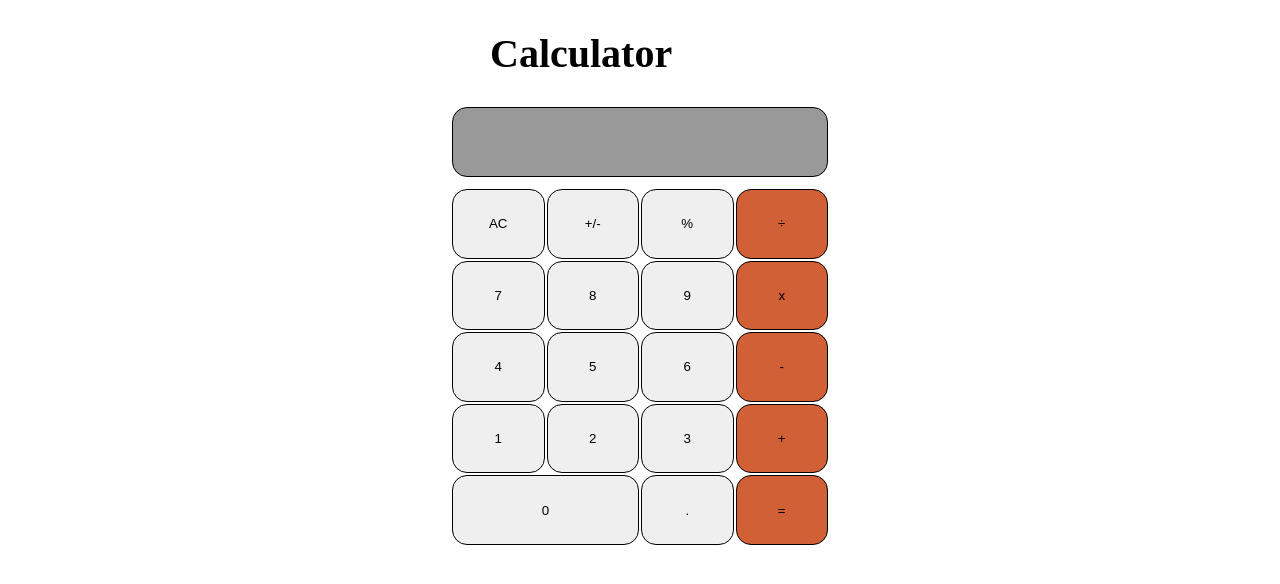
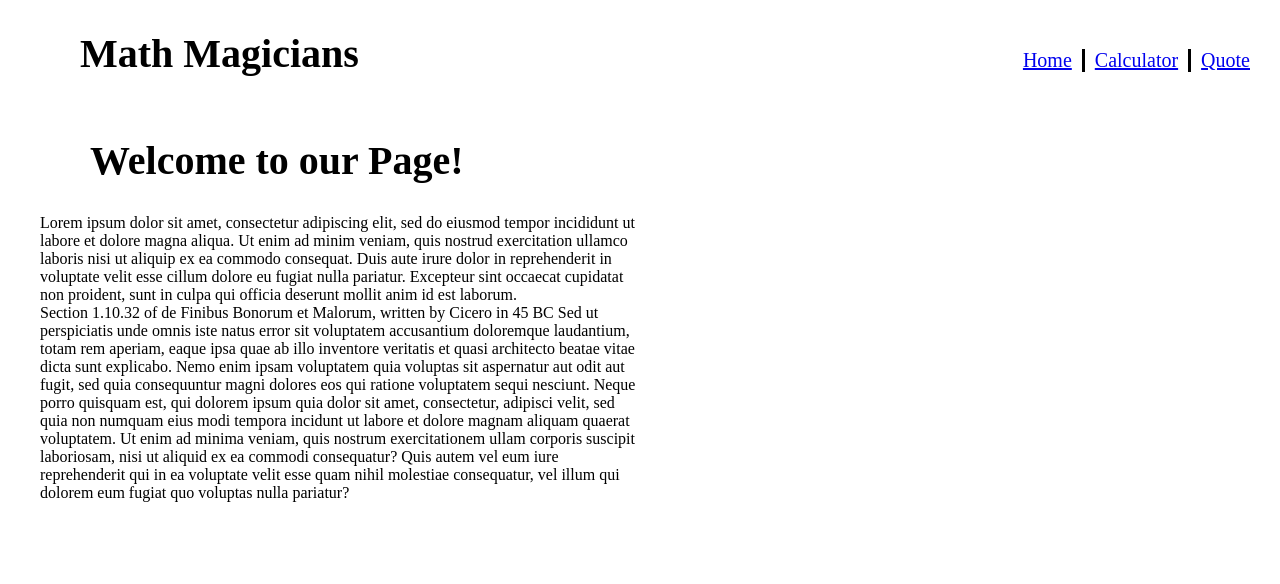
Before and after one commit to Brenda309/math-magicians, a React (Create React App) app: page / in a window 1280 px wide. Shown: the top 584 px of the page. Built offline with nearby package versions, Linux system fonts and the light colour scheme.

Commit message:
Add the routing to page

```diff
--- a/package.json
+++ b/package.json
@@ -10,6 +10,7 @@
     "bootstrap": "^5.1.3",
     "react": "^18.2.0",
     "react-dom": "^18.2.0",
+    "react-router-dom": "^5.3.3",
     "react-scripts": "5.0.1",
     "web-vitals": "^2.1.4"
   },
--- a/src/App.js
+++ b/src/App.js
@@ -1,19 +1,28 @@
 import React from 'react';
+import { BrowserRouter as Router, Route, Switch } from 'react-router-dom';
 import Calculator from './components/calculator';
+import Home from './components/home';
+import Navbar from './components/navbar';
+import Quote from './components/quote';
 
-class App extends React.Component {
-  constructor(props) {
-    super(props);
-    this.state = {};
-  }
-
-  render() {
-    return (
-      <div>
-        <Calculator />
+const App = () => (
+  <Router>
+    <div className="App">
+      <Navbar />
+      <div className="content">
+        <Switch>
+          <Route exact path="/">
+            <Home />
+          </Route>
+          <Route path="/calculator">
+            <Calculator />
+          </Route>
+          <Route path="/quote">
+            <Quote />
+          </Route>
+        </Switch>
       </div>
-    );
-  }
-}
-
+    </div>
+  </Router>
+);
 export default App;
--- a/src/components/calculator.css
+++ b/src/components/calculator.css
@@ -5,8 +5,9 @@
 }
 
 .calc {
-  display: flex;
-  justify-content: space-around;
+  display: grid;
+  grid-template-columns: auto auto;
+  padding-top: 50px;
 }
 
 table tr {
@@ -37,7 +38,7 @@ h1 {
   background-color: hsla(270, 1%, 29%, 0.557);
   border: solid black 0.5px;
   color: rgb(31, 24, 24);
-  width: 94%;
+  width: 47%;
   height: 70px;
   text-align: end;
   margin: auto;
--- a/src/components/calculator.js
+++ b/src/components/calculator.js
@@ -14,8 +14,10 @@ const Calculator = () => {
   };
   return (
     <section className="calc">
+      <div className="calc-header">
+        <h1>Let us do some Math!</h1>
+      </div>
       <div>
-        <h1>Calculator</h1>
         <p className="display-box">
           <span>{state.total}</span>
           <span>{state.operation}</span>
@@ -25,25 +27,13 @@ const Calculator = () => {
           <tbody>
             <tr>
               <td>
-                <input
-                  type="button"
-                  value="AC"
-                  onClick={handleEvent}
-                />
+                <input type="button" value="AC" onClick={handleEvent} />
               </td>
               <td>
-                <input
-                  type="button"
-                  value="+/-"
-                  onClick={handleEvent}
-                />
+                <input type="button" value="+/-" onClick={handleEvent} />
               </td>
               <td>
-                <input
-                  type="button"
-                  value="%"
-                  onClick={handleEvent}
-                />
+                <input type="button" value="%" onClick={handleEvent} />
               </td>
               <td>
                 <input
@@ -56,25 +46,13 @@ const Calculator = () => {
             </tr>
             <tr>
               <td>
-                <input
-                  type="button"
-                  value="7"
-                  onClick={handleEvent}
-                />
+                <input type="button" value="7" onClick={handleEvent} />
               </td>
               <td>
-                <input
-                  type="button"
-                  value="8"
-                  onClick={handleEvent}
-                />
+                <input type="button" value="8" onClick={handleEvent} />
               </td>
               <td>
-                <input
-                  type="button"
-                  value="9"
-                  onClick={handleEvent}
-                />
+                <input type="button" value="9" onClick={handleEvent} />
               </td>
               <td>
                 <input
@@ -87,25 +65,13 @@ const Calculator = () => {
             </tr>
             <tr>
               <td>
-                <input
-                  type="button"
-                  value="4"
-                  onClick={handleEvent}
-                />
+                <input type="button" value="4" onClick={handleEvent} />
               </td>
               <td>
-                <input
-                  type="button"
-                  value="5"
-                  onClick={handleEvent}
-                />
+                <input type="button" value="5" onClick={handleEvent} />
               </td>
               <td>
-                <input
-                  type="button"
-                  value="6"
-                  onClick={handleEvent}
-                />
+                <input type="button" value="6" onClick={handleEvent} />
               </td>
               <td>
                 <input
@@ -118,25 +84,13 @@ const Calculator = () => {
             </tr>
             <tr>
               <td>
-                <input
-                  type="button"
-                  value="1"
-                  onClick={handleEvent}
-                />
+                <input type="button" value="1" onClick={handleEvent} />
               </td>
               <td>
-                <input
-                  type="button"
-                  value="2"
-                  onClick={handleEvent}
-                />
+                <input type="button" value="2" onClick={handleEvent} />
               </td>
               <td>
-                <input
-                  type="button"
-                  value="3"
-                  onClick={handleEvent}
-                />
+                <input type="button" value="3" onClick={handleEvent} />
               </td>
               <td>
                 <input
@@ -149,18 +103,10 @@ const Calculator = () => {
             </tr>
             <tr>
               <td colSpan="2">
-                <input
-                  type="button"
-                  value="0"
-                  onClick={handleEvent}
-                />
+                <input type="button" value="0" onClick={handleEvent} />
               </td>
               <td>
-                <input
-                  type="button"
-                  value="."
-                  onClick={handleEvent}
-                />
+                <input type="button" value="." onClick={handleEvent} />
               </td>
               <td>
                 <input
--- /dev/null
+++ b/src/components/home.css
@@ -0,0 +1,5 @@
+.home {
+  text-align: start;
+  width: 50%;
+  padding-left: 40px;
+}
--- /dev/null
+++ b/src/components/home.js
@@ -0,0 +1,33 @@
+import './home.css';
+
+const Home = () => (
+  <section className="home">
+    <h1 className="home-header">Welcome to our Page!</h1>
+    <p className="random">
+      Lorem ipsum dolor sit amet, consectetur adipiscing elit, sed do eiusmod
+      tempor incididunt ut labore et dolore magna aliqua. Ut enim ad minim
+      veniam, quis nostrud exercitation ullamco laboris nisi ut aliquip ex ea
+      commodo consequat. Duis aute irure dolor in reprehenderit in voluptate
+      velit esse cillum dolore eu fugiat nulla pariatur. Excepteur sint occaecat
+      cupidatat non proident, sunt in culpa qui officia deserunt mollit anim id
+      est laborum.
+      <br />
+      Section 1.10.32 of de Finibus Bonorum et Malorum, written by Cicero in 45
+      BC Sed ut perspiciatis unde omnis iste natus error sit voluptatem
+      accusantium doloremque laudantium, totam rem aperiam, eaque ipsa quae ab
+      illo inventore veritatis et quasi architecto beatae vitae dicta sunt
+      explicabo. Nemo enim ipsam voluptatem quia voluptas sit aspernatur aut
+      odit aut fugit, sed quia consequuntur magni dolores eos qui ratione
+      voluptatem sequi nesciunt. Neque porro quisquam est, qui dolorem ipsum
+      quia dolor sit amet, consectetur, adipisci velit, sed quia non numquam
+      eius modi tempora incidunt ut labore et dolore magnam aliquam quaerat
+      voluptatem. Ut enim ad minima veniam, quis nostrum exercitationem ullam
+      corporis suscipit laboriosam, nisi ut aliquid ex ea commodi consequatur?
+      Quis autem vel eum iure reprehenderit qui in ea voluptate velit esse quam
+      nihil molestiae consequatur, vel illum qui dolorem eum fugiat quo voluptas
+      nulla pariatur?
+    </p>
+  </section>
+);
+
+export default Home;
--- /dev/null
+++ b/src/components/navbar.css
@@ -0,0 +1,22 @@
+.navbar {
+  align-items: baseline;
+  display: flex;
+  flex-direction: row;
+  justify-content: space-between;
+  list-style: none;
+  padding: 0 30px;
+}
+
+.list {
+  display: flex;
+  list-style: none;
+  gap: 0.5em;
+  font-size: 20px;
+}
+
+.calcu {
+  border-left: 3px solid black;
+  border-right: 3px solid black;
+  padding-right: 10px;
+  padding-left: 10px;
+}
--- /dev/null
+++ b/src/components/navbar.js
@@ -0,0 +1,23 @@
+import './navbar.css';
+
+const Navbar = () => (
+  <section className="navbar">
+    <div>
+      <h1>Math Magicians</h1>
+    </div>
+    <div className="links">
+      <ul className="list">
+        <li>
+          <a href="/">Home</a>
+        </li>
+        <li className="calcu">
+          <a href="/calculator">Calculator</a>
+        </li>
+        <li>
+          <a href="/quote">Quote</a>
+        </li>
+      </ul>
+    </div>
+  </section>
+);
+export default Navbar;
--- /dev/null
+++ b/src/components/quote.css
@@ -0,0 +1,8 @@
+.quote {
+  text-align: center;
+}
+
+.math-quate {
+  font-size: 20px;
+  padding-top: 190px;
+}
--- /dev/null
+++ b/src/components/quote.js
@@ -0,0 +1,12 @@
+import './quote.css';
+
+const Quote = () => (
+  <section className="quote">
+    <h6 className="math-quate">
+      Mathematics is not about numbers, equations, computations or algorithms:
+      it is about understanding. -William Poul Thurston
+    </h6>
+  </section>
+);
+
+export default Quote;
```
Also changed, not shown: 1 other file (tests, documents, lock files or other folders).
